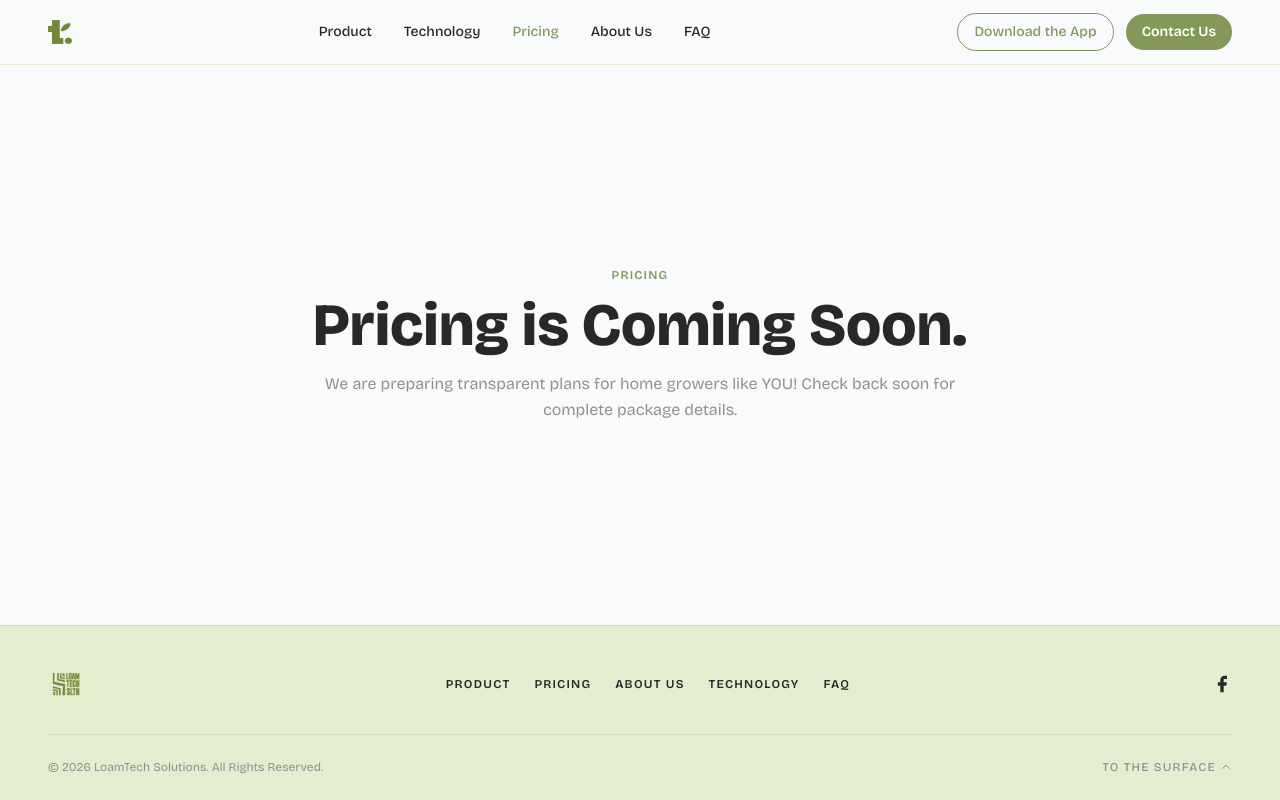
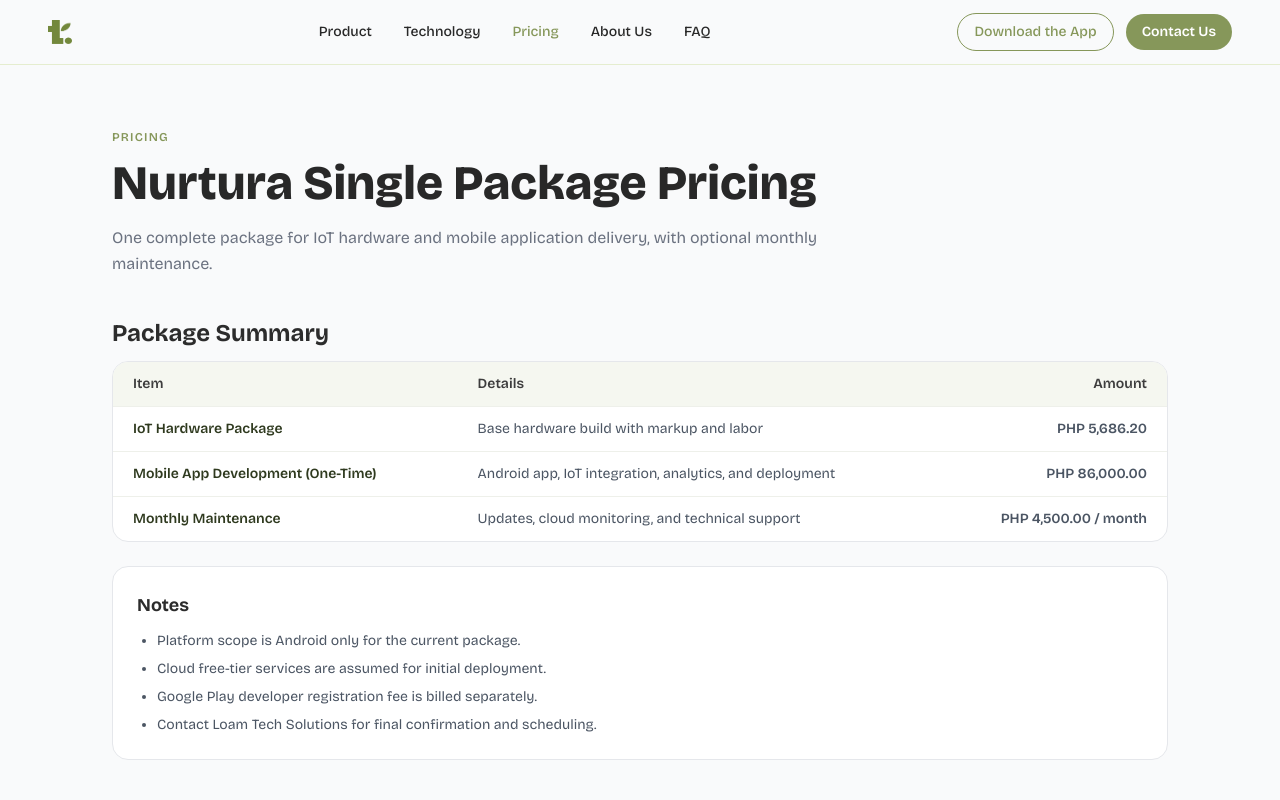
Before and after one commit to zchuwie/nurtura-website, a React (Vite) app: page /pricing in a window 1280 px wide. Built offline with nearby package versions, Linux system fonts and the light colour scheme.

Commit message:
feat: add pricing details

```diff
--- a/src/pages/Pricing.tsx
+++ b/src/pages/Pricing.tsx
@@ -1,28 +1,102 @@
 import { Helmet } from "react-helmet-async";
 import ScrollReveal from "../helper/scroll";
+
+const singlePlanPricing = [
+  {
+    item: "IoT Hardware Package",
+    details: "Base hardware build with markup and labor",
+    amount: "PHP 5,686.20",
+  },
+  {
+    item: "Mobile App Development (One-Time)",
+    details: "Android app, IoT integration, analytics, and deployment",
+    amount: "PHP 86,000.00",
+  },
+  {
+    item: "Monthly Maintenance",
+    details: "Updates, cloud monitoring, and technical support",
+    amount: "PHP 4,500.00 / month",
+  },
+];
+
+const pricingNotes = [
+  "Platform scope is Android only for the current package.",
+  "Cloud free-tier services are assumed for initial deployment.",
+  "Google Play developer registration fee is billed separately.",
+  "Contact Loam Tech Solutions for final confirmation and scheduling.",
+];
+
+function PricingTable({
+  headers,
+  rows,
+}: {
+  headers: [string, string, string];
+  rows: Array<{
+    item: string;
+    details: string;
+    amount: string;
+  }>;
+}) {
+  return (
+    <div className="overflow-x-auto rounded-2xl border border-[#E5E7EB] bg-white">
+      <table className="w-full min-w-150 text-left">
+        <thead className="bg-[#F5F7F0]">
+          <tr>
+            <th className="px-5 py-3 text-xs sm:text-sm font-semibold text-[#3D3D3D]">
+              {headers[0]}
+            </th>
+            <th className="px-5 py-3 text-xs sm:text-sm font-semibold text-[#3D3D3D]">
+              {headers[1]}
+            </th>
+            <th className="px-5 py-3 text-xs sm:text-sm font-semibold text-[#3D3D3D] text-right">
+              {headers[2]}
+            </th>
+          </tr>
+        </thead>
+        <tbody>
+          {rows.map((row) => (
+            <tr key={row.item} className="border-t border-[#EEF0EA]">
+              <td className="px-5 py-3 text-sm font-semibold text-[#2F3A1F]">{row.item}</td>
+              <td className="px-5 py-3 text-sm text-[#4B5563]">{row.details}</td>
+              <td className="px-5 py-3 text-sm text-[#4B5563] text-right font-semibold">
+                {row.amount}
+              </td>
+            </tr>
+          ))}
+        </tbody>
+      </table>
+    </div>
+  );
+}
 
 export default function Pricing() {
   return (
     <>
       <Helmet>
-        <title>Nurtura Pricing | Coming Soon</title>
+        <title>Nurtura Pricing | Single Package Overview</title>
         <meta
           name="description"
-          content="Nurtura pricing plans are coming soon. We are preparing flexible options for different urban farming needs."
+          content="Single-package pricing overview for Nurtura covering IoT hardware, one-time mobile app development, and monthly maintenance."
         />
-        <meta property="og:title" content="Nurtura Pricing | Coming Soon" />
+        <meta
+          property="og:title"
+          content="Nurtura Pricing | Single Package Overview"
+        />
         <meta
           property="og:description"
-          content="Nurtura pricing plans are coming soon."
+          content="Single-package pricing overview for Nurtura covering IoT hardware, one-time mobile app development, and monthly maintenance."
         />
         <meta property="og:type" content="website" />
         <meta property="og:url" content="https://nurturaloam.tech/pricing" />
         <meta property="og:image" content="https://nurturaloam.tech/Logo.png" />
         <meta name="twitter:card" content="summary_large_image" />
-        <meta name="twitter:title" content="Nurtura Pricing | Coming Soon" />
+        <meta
+          name="twitter:title"
+          content="Nurtura Pricing | Single Package Overview"
+        />
         <meta
           name="twitter:description"
-          content="Nurtura pricing plans are coming soon."
+          content="Single-package pricing overview for Nurtura covering IoT hardware, one-time mobile app development, and monthly maintenance."
         />
         <meta
           name="twitter:image"
@@ -31,20 +105,45 @@
         <link rel="canonical" href="https://nurturaloam.tech/pricing" />
       </Helmet>
 
-      <section className="min-h-[70vh] bg-[#F9FAFB] flex items-center">
-        <div className="w-full max-w-5xl mx-auto px-4 sm:px-6 lg:px-12 py-12 sm:py-20 text-center">
+      <section className="bg-[#F9FAFB]">
+        <div className="w-full max-w-6xl mx-auto px-4 sm:px-6 lg:px-12 py-12 sm:py-16">
           <ScrollReveal direction="up">
-            <p className="text-xs font-semibold uppercase tracking-widest text-[#86975A] mb-3">
+            <p className="text-xs font-semibold uppercase tracking-widest text-[#86975A] mb-2">
               Pricing
             </p>
-            <h1 className="text-4xl sm:text-6xl font-black text-[#282828] mb-4">
-              Pricing is Coming Soon.
+            <h1 className="text-3xl sm:text-5xl font-black text-[#282828] mb-3 leading-tight">
+              Nurtura Single Package Pricing
             </h1>
-            <p className="text-sm sm:text-base text-[#919191] max-w-2xl mx-auto leading-relaxed">
-              We are preparing transparent plans for home growers like YOU!
-              Check back soon for complete package details.
+            <p className="text-sm sm:text-base text-[#6B7280] leading-relaxed max-w-3xl">
+              One complete package for IoT hardware and mobile application
+              delivery, with optional monthly maintenance.
             </p>
           </ScrollReveal>
+
+          <div className="mt-10 space-y-6">
+            <ScrollReveal direction="up" delay={0.05}>
+              <div className="space-y-3">
+                <h2 className="text-xl sm:text-2xl font-bold text-[#2C2C2C]">
+                  Package Summary
+                </h2>
+                <PricingTable
+                  headers={["Item", "Details", "Amount"]}
+                  rows={singlePlanPricing}
+                />
+              </div>
+            </ScrollReveal>
+
+            <ScrollReveal direction="up" delay={0.1}>
+              <div className="rounded-2xl border border-[#E5E7EB] bg-white p-5 sm:p-6">
+                <h3 className="text-lg font-bold text-[#2C2C2C] mb-3">Notes</h3>
+                <ul className="space-y-2 text-sm text-[#4B5563] list-disc pl-5">
+                  {pricingNotes.map((note) => (
+                    <li key={note}>{note}</li>
+                  ))}
+                </ul>
+              </div>
+            </ScrollReveal>
+          </div>
         </div>
       </section>
     </>
```
